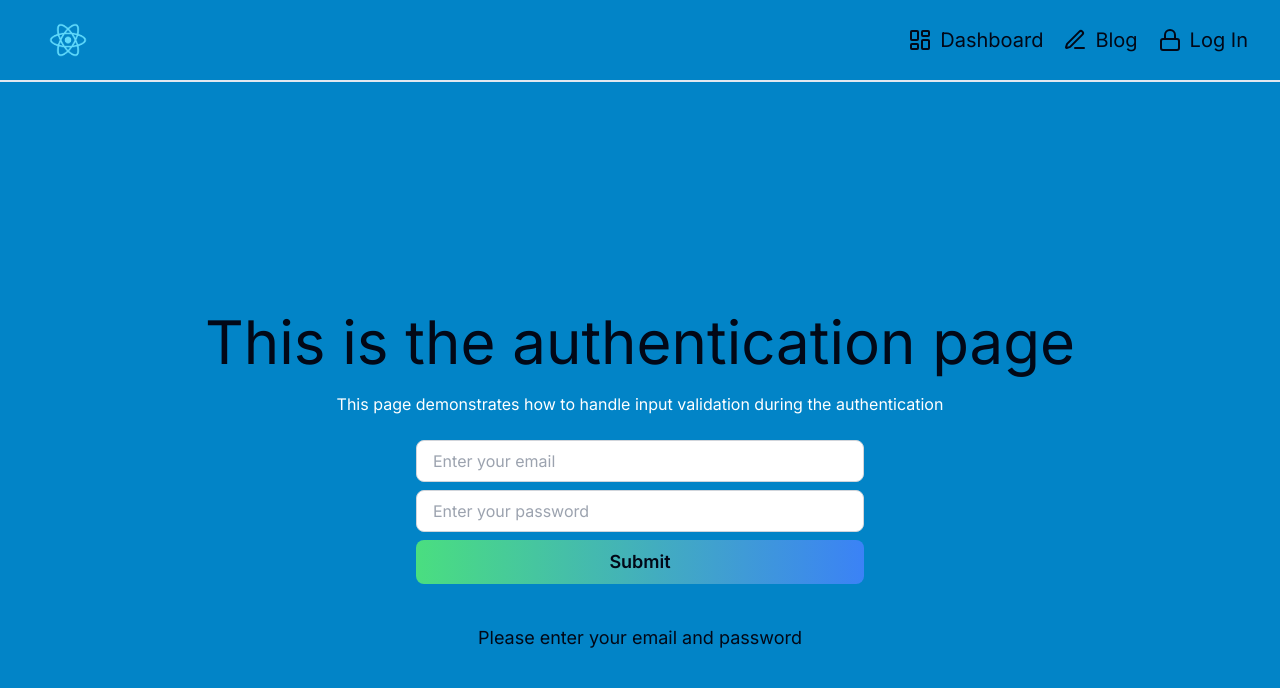
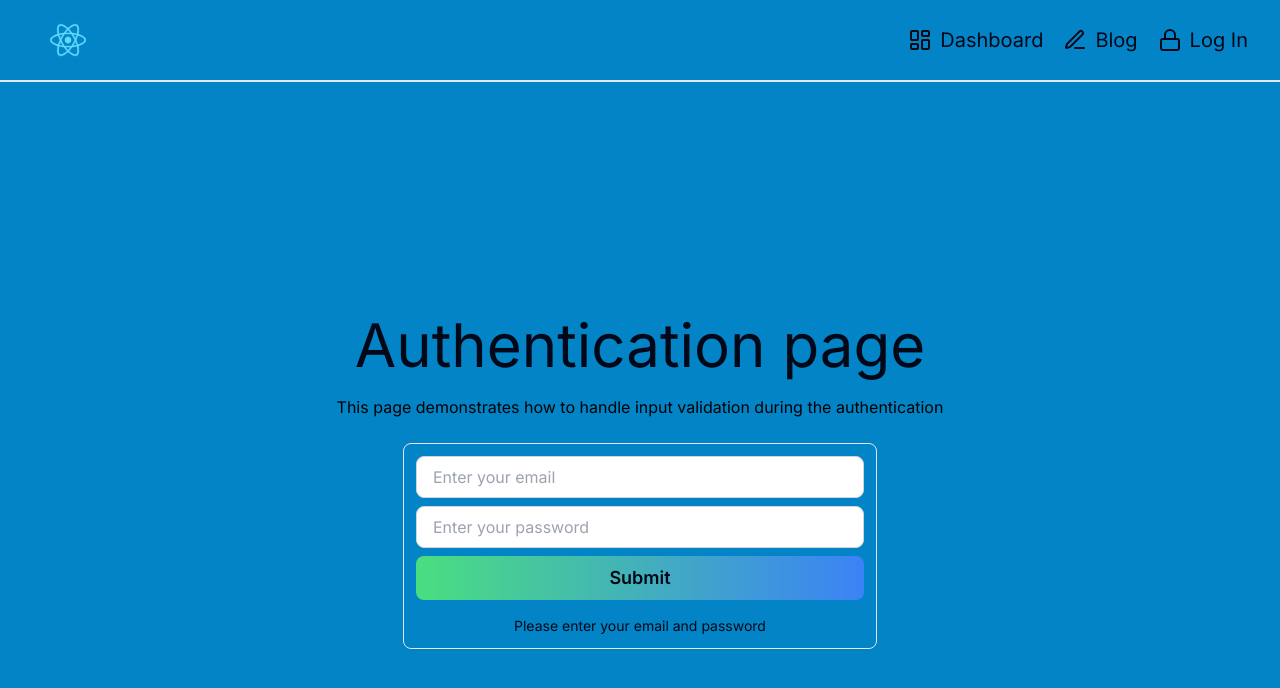
Before and after one commit to mutaremalcolm/demo, a Next.js app: page /authentication in a window 1280 px wide. Shown: the top 688 px of the page. Built offline with nearby package versions, Linux system fonts and the light colour scheme.

Commit message:
Refactor Authentication Page and Add Typewriter Effect to Landing Page
- Refactored the authentication page for improved performance and readability.
- Added a typewriter effect to the landing page to enhance user engagement.

```diff
--- a/package.json
+++ b/package.json
@@ -26,6 +26,7 @@
     "react-hot-toast": "^2.4.1",
     "tailwind-merge": "^2.3.0",
     "tailwindcss-animate": "^1.0.7",
+    "typewriter-effect": "^2.21.0",
     "zod": "^3.22.4"
   },
   "devDependencies": {
--- a/src/app/authentication/page.tsx
+++ b/src/app/authentication/page.tsx
@@ -4,6 +4,7 @@ import * as z from "zod";
 import toast, { Toaster } from 'react-hot-toast';
 import { useState, ChangeEvent, FormEvent } from 'react';
 import { Header } from "../../components/Header/Header";
+import { Card, CardHeader } from "@/components/ui/card";
 
 interface InputChangeEvent extends ChangeEvent<HTMLInputElement> {}
 
@@ -72,10 +73,11 @@ function Authentication() {
   return (
     <main className="min-h-screen flex flex-col items-center justify-center gap-6 mx-auto px-4 lg:px-8 bg-sky-600">
       <Header
-        title="This is the authentication page"
+        title="Authentication page"
         subtitle="This page demonstrates how to handle input validation during the authentication"
       />
-      <form onSubmit={handleSubmit} className="max-w-md w-full">
+      <Card className="rounded-lg bg-sky-600 hover:bg-sky-500 transition ease-in-out delay-150 hover:-translate-y-1 hover:scale-11 duration-300">
+      <form onSubmit={handleSubmit} className="max-w-md w-full mt-3 ml-3 mr-3 mb-3 ">
         <input
           type="email"
           value={email}
@@ -105,8 +107,9 @@ function Authentication() {
       {submitted ? (
         <p className="mt-4 text-lg"></p>
       ) : (
-        <p className="mt-4 text-lg text-center">Please enter your email and password</p>
+        <p className="mt-4 text-sm text-center mb-3">Please enter your email and password</p>
       )}
+      </Card>
     </main>
   );
 }
--- a/src/app/blog/page.tsx
+++ b/src/app/blog/page.tsx
@@ -72,9 +72,6 @@ const blog = () => {
     <>
     <section id="projects" className="min-h-screen pt-12 bg-sky-600">
       <div className="container mx-auto">
-        <h2 className="section-title mb-8 xl:mb-16 text-center mx-auto">
-          ReAct Blog Articles
-        </h2>
         {/* tabs */}
         <Tabs defaultValue={category} className="mb-24 xl:mb-48">
           <TabsList className="w-full grid h-full md:grid-cols-4 lg:max-w-[640px]
--- a/src/app/dashboard/page.tsx
+++ b/src/app/dashboard/page.tsx
@@ -8,7 +8,7 @@ function Dashboard() {
   return (
     <main className="min-h-screen flex flex-col items-center justify-center gap-6 mx-auto px-4 lg:px-8 bg-sky-600">
       <Header
-        title=" This is the DashBoard Page"
+        title="DashBoard Page"
         subtitle="This page demonstates how Navigation in React works"
         />
         <div className="flex items-center justify-center gap-x-4 mt-0">
--- a/src/components/BlogCard.tsx
+++ b/src/components/BlogCard.tsx
@@ -28,7 +28,7 @@ const BlogCard = ({ project}: Props)=> {
                     />
                 </div>
             </CardHeader>
-            <div className="h-full px-8 py-6 bg-sky-600 text-black">
+            <div className="h-full px-8 py-6 text-black">
                 {/* <Badge className="uppercase text-sm font-medium mb-2 absolute top-4 left-5">
                 {project.category}
                 </Badge> */}
--- a/src/components/Header/Header.tsx
+++ b/src/components/Header/Header.tsx
@@ -9,7 +9,7 @@ export const Header: React.FC<HeaderProps>= ({ title, subtitle }: HeaderProps) =
   return (
     <main className="flex flex-col items-center justify-center">
       <h1 className="text-4xl text-center lg:text-6xl pb-5">{title}</h1>
-      <p className="text-base text-center lg:text-md text-white  max-w-lg lg:max-w-2xl">
+      <p className="text-base text-center lg:text-md text-black max-w-lg lg:max-w-2xl">
         {subtitle}
       </p>
     </main>
```
Also changed, not shown: 1 other file (tests, documents, lock files or other folders).
